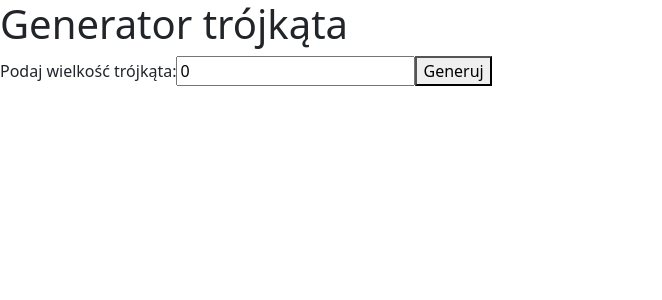
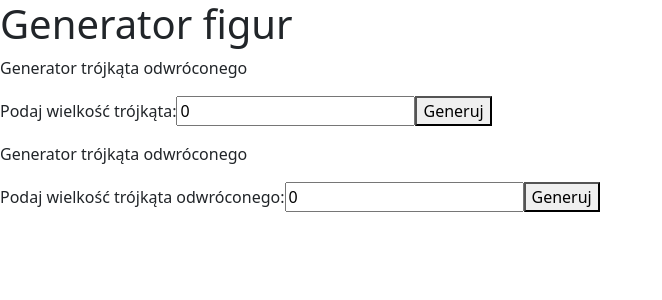
Before and after one commit to nic00la1/TriangleGenerator, an Angular app: page / in a window 1280 px wide. Shown: the top 300 px of the page, without its empty margins (0-662 px from the left). Built offline with nearby package versions, Linux system fonts and the light colour scheme.

Commit message:
reversed triangle

```diff
--- a/src/app/app.component.html
+++ b/src/app/app.component.html
@@ -1,7 +1,18 @@
-<h1>Generator trójkąta</h1>
+<!-- Normal triangle -->
+<h1>Generator figur</h1>
+<p>Generator trójkąta odwróconego</p>
 <div>
   <label for="triangleSize">Podaj wielkość trójkąta:</label>
   <input type="number" id="triangleSize" [(ngModel)]="triangleSize" />
   <button (click)="generateTriangle()">Generuj</button>
 </div>
 <pre>{{ triangle }}</pre>
+
+<!-- Reversed triangle -->
+<p>Generator trójkąta odwróconego</p>
+<div>
+  <label for="reversedTriangleSize">Podaj wielkość trójkąta odwróconego:</label>
+  <input type="number" id="reversedTriangleSize" [(ngModel)]="reversedTriangleSize" />
+  <button (click)="generateReversedTriangle()">Generuj</button>
+</div>
+<pre>{{ reversedTriangle }}</pre>
--- a/src/app/app.component.ts
+++ b/src/app/app.component.ts
@@ -12,12 +12,23 @@ import { RouterOutlet } from '@angular/router';
 export class AppComponent {
   title = 'TriangleGenerator';
   triangleSize: number = 0;
+  reversedTriangleSize: number = 0;
   triangle: string = '';
+  reversedTriangle: string = '';
 
+  // Generate triangle
   generateTriangle() {
     this.triangle = '';
     for (let i = 1; i <= this.triangleSize; i++) {
       this.triangle += '*'.repeat(i) + '\n';
     }
   }
+
+  // Generate reverse triangle
+  generateReversedTriangle() {
+    this.reversedTriangle = '';
+    for (let i = this.reversedTriangleSize; i >= 1; i--) {
+      this.reversedTriangle += '*'.repeat(i) + '\n';
+    }
+  }
 }
```
